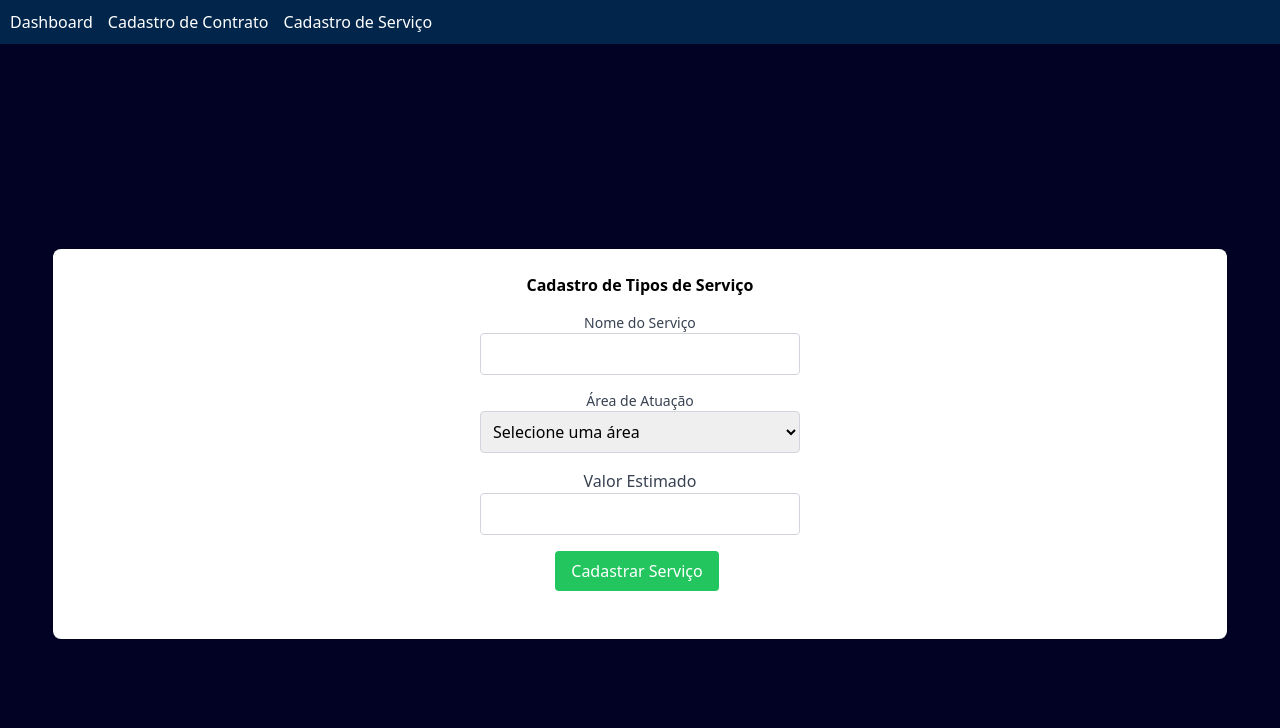
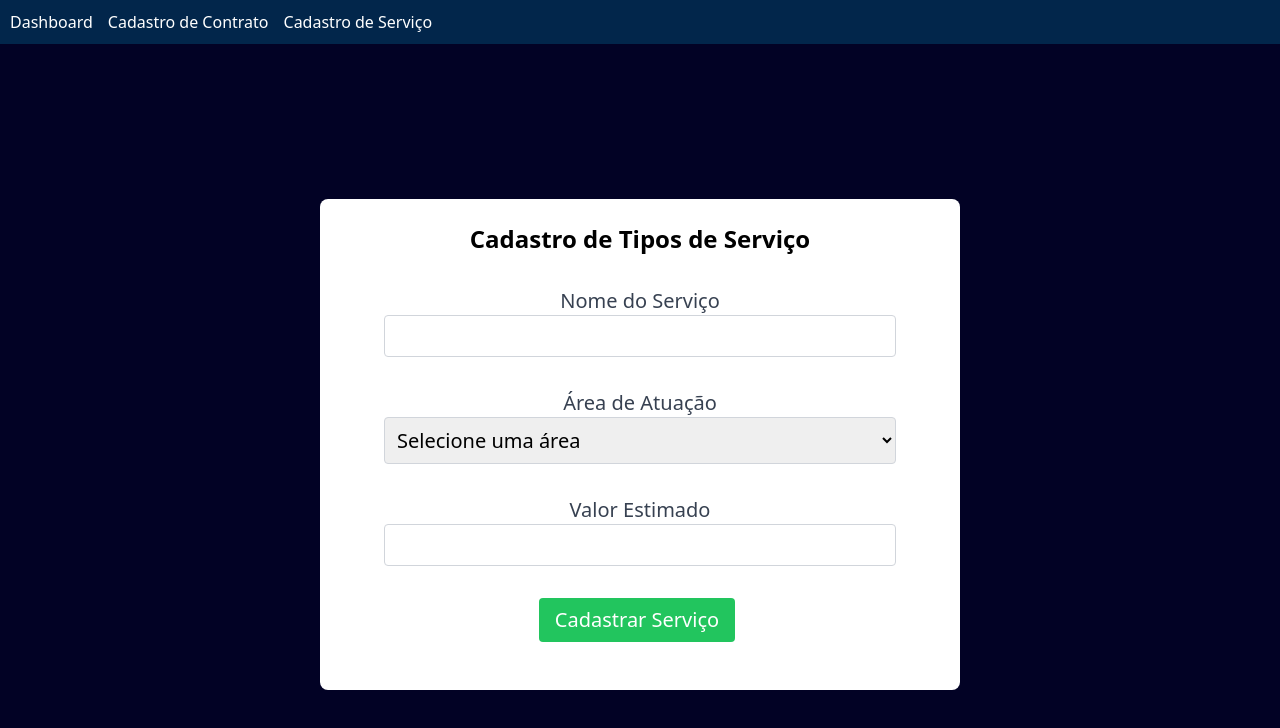
Before and after one commit to axo-DragonTech/Dashboard, a Vue app: page /servico in a window 1280 px wide. Shown: the top 728 px of the page. Built offline with nearby package versions, Linux system fonts and the light colour scheme.

Commit message:
Responsividade cadastro de serviços completa

```diff
--- a/src/components/CadastroServico.vue
+++ b/src/components/CadastroServico.vue
@@ -1,15 +1,15 @@
 <template>
   <div class="bg-[#020225] flex items-center justify-center h-screen">
-    <div class="bg-white rounded-lg px-8 pb-12 w-11/12">
-      <h1 class="text-4 mt-6 font-bold mb-4 text-center">Cadastro de Tipos de Serviço</h1>
+    <div class="bg-white rounded-lg px-8 pb-12 w-4/6 sm:w-2/4">
+      <h1 class="text-4 mt-6 font-bold mb-4 text-center md:text-xl lg:text-2xl lg:pb-4">Cadastro de Tipos de Serviço</h1>
       <form @submit.prevent="submitService" class="flex flex-col items-center">
-        <div class="mb-4 flex flex-col items-center">
-          <label class="block text-gray-700 text-center text-sm">Nome do Serviço</label>
-          <input type="text" v-model="serviceName" required class="w-80 p-2 border border-gray-300 rounded" />
+        <div class="mb-4 flex flex-col items-center lg:pb-4">
+          <label class="block text-gray-700 text-center text-sm md:text-base lg:text-xl">Nome do Serviço</label>
+          <input type="text" v-model="serviceName" required class="w-[60vw] p-2 border border-gray-300 rounded sm:w-64 md:w-[40vw]" />
         </div>
-        <div class="mb-4 flex flex-col items-center">
-          <label class="block text-gray-700 text-center text-sm">Área de Atuação</label>
-          <select v-model="serviceArea" required class="w-80 p-2 border border-gray-300 rounded">
+        <div class="mb-4 flex flex-col items-center lg:pb-4">
+          <label class="block text-gray-700 text-center text-sm md:text-base lg:text-xl">Área de Atuação</label>
+          <select v-model="serviceArea" required class="w-[60vw] p-2 border border-gray-300 rounded text-sm sm:w-64 md:text-base md:w-[40vw] lg:text-xl">
             <option value="" disabled>Selecione uma área</option>
             <option value="Imobiliária">Imobiliária</option>
             <option value="Empresarial">Empresarial</option>
@@ -19,11 +19,11 @@
             <option value="Família">Família</option>
           </select>
         </div>
-        <div class="mb-4 flex flex-col items-center">
-          <label class="block text-gray-700 text-center">Valor Estimado</label>
-          <input type="number" v-model="serviceValue" required class="w-80 p-2 border border-gray-300 rounded" />
+        <div class="mb-4 flex flex-col items-center lg:pb-4">
+          <label class="block text-gray-700 text-center md:text-base lg:text-xl">Valor Estimado</label>
+          <input type="number" v-model="serviceValue" required class="w-[60vw] p-2 border border-gray-300 rounded sm:w-64 md:w-[40vw]" />
         </div>
-        <button type="submit" class="bg-green-500 text-white p-2 px-4 border-none rounded cursor-pointer mr-1.5 hover:bg-[#45a049]">{{ isEditing ? 'Atualizar Serviço' : 'Cadastrar Serviço' }}</button>
+        <button type="submit" class="bg-green-500 text-white p-2 px-4 border-none rounded cursor-pointer mr-1.5 hover:bg-[#45a049] lg:text-xl">{{ isEditing ? 'Atualizar Serviço' : 'Cadastrar Serviço' }}</button>
       </form>
 
       <!-- <h2 class="text-xl font-bold mt-8">Serviços Cadastrados</h2>
@@ -112,17 +112,4 @@ export default {
 
 <style scoped>
 
-.btn {
-  background-color: #4CAF50;
-  color: white;
-  padding: 0.5rem 1rem;
-  border: none;
-  border-radius: 4px;
-  cursor: pointer;
-  margin-right: 6px;
-}
-
-.btn:hover {
-  background-color: #45a049;
-}
 </style>
```
